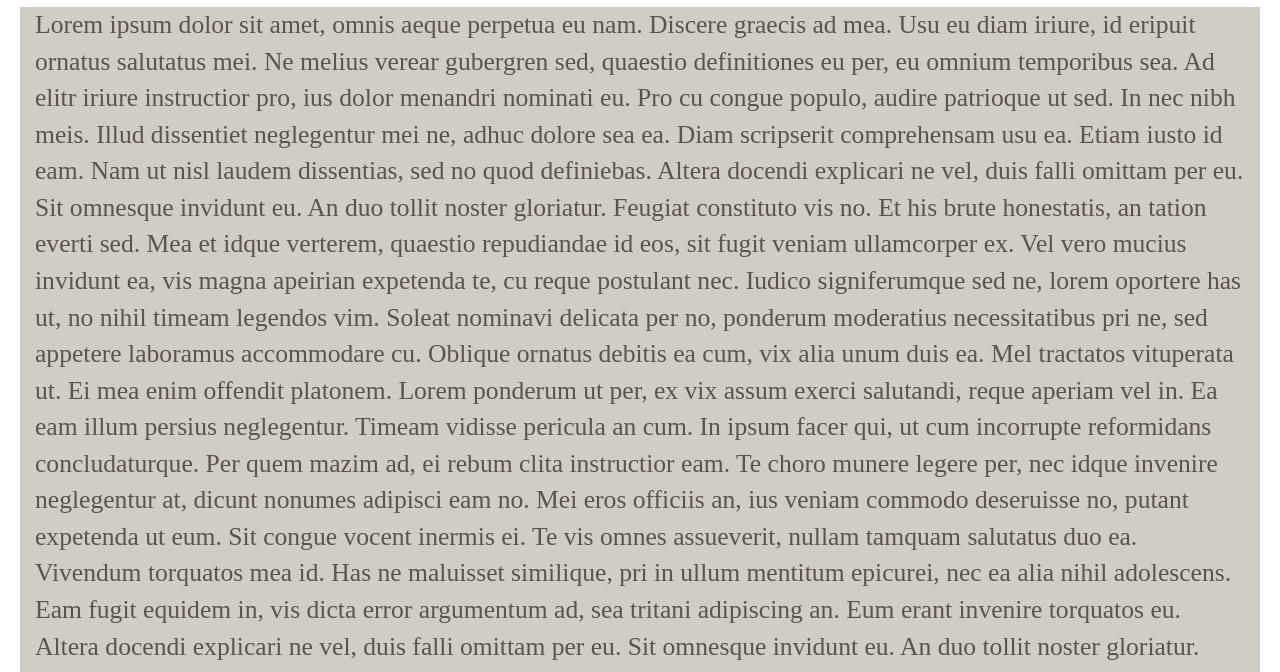
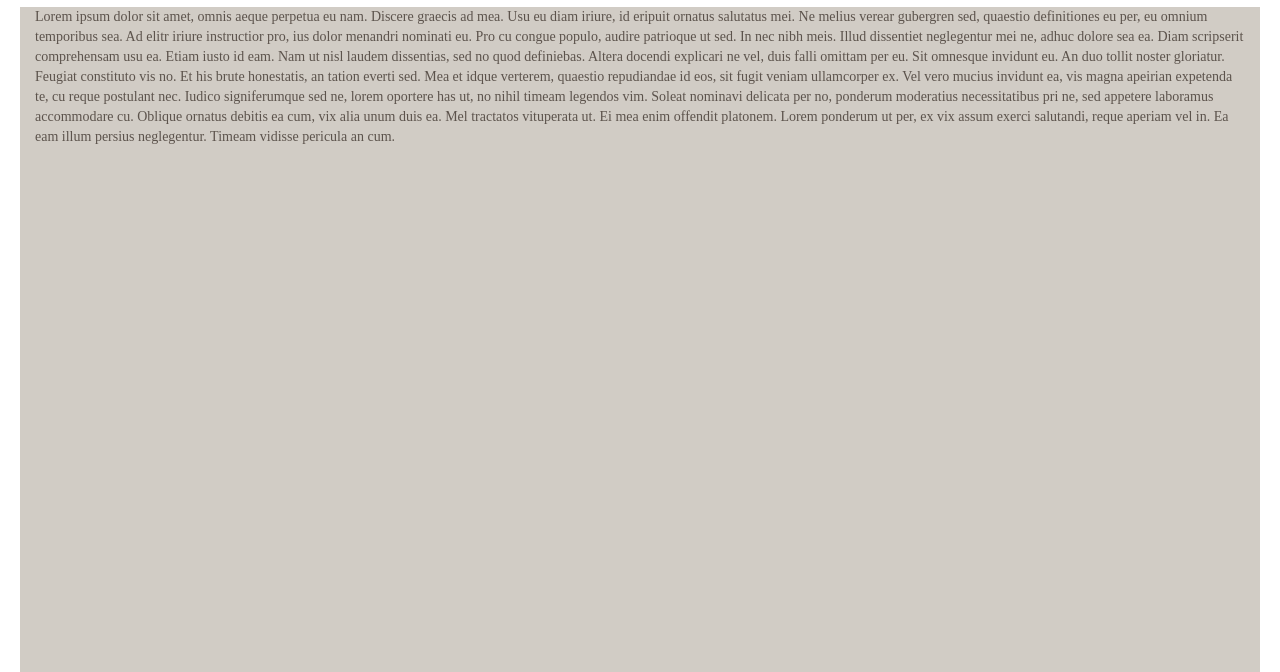
Before and after one commit to kzhang718/kzhang718.github.io, a plain HTML site: page module3-solution/index.html in a window 1280 px wide. Shown: the part 116-788 px from the top of the page. Drawn offline with Linux system fonts and the light colour scheme.

Commit message:
minor tweak

```diff
--- a/module3-solution/css/styles.css
+++ b/module3-solution/css/styles.css
@@ -41,5 +41,5 @@ body {
 .row {
   margin: 5px;
   background-color: rgb(209, 204, 197);
-  font-size: 2.0vw;
+  height: 1000px;
 }
--- a/module3-solution/index.html
+++ b/module3-solution/index.html
@@ -61,21 +61,7 @@
 
  Soleat nominavi delicata per no, ponderum moderatius necessitatibus pri ne, sed appetere laboramus accommodare cu. Oblique ornatus debitis ea cum, vix alia unum duis ea. Mel tractatos vituperata ut. Ei mea enim offendit platonem. Lorem ponderum ut per, ex vix assum exerci salutandi, reque aperiam vel in. Ea eam illum persius neglegentur.
 
- Timeam vidisse pericula an cum. In ipsum facer qui, ut cum incorrupte reformidans concludaturque. Per quem mazim ad, ei rebum clita instructior eam. Te choro munere legere per, nec idque invenire neglegentur at, dicunt nonumes adipisci eam no.
-
- Mei eros officiis an, ius veniam commodo deseruisse no, putant expetenda ut eum. Sit congue vocent inermis ei. Te vis omnes assueverit, nullam tamquam salutatus duo ea. Vivendum torquatos mea id. Has ne maluisset similique, pri in ullum mentitum epicurei, nec ea alia nihil adolescens. Eam fugit equidem in, vis dicta error argumentum ad, sea tritani adipiscing an.
-
- Eum erant invenire torquatos eu. Altera docendi explicari ne vel, duis falli omittam per eu. Sit omnesque invidunt eu. An duo tollit noster gloriatur. Feugiat constituto vis no.
-
- Et his brute honestatis, an tation everti sed. Mea et idque verterem, quaestio repudiandae id eos, sit fugit veniam ullamcorper ex. Vel vero mucius invidunt ea, vis magna apeirian expetenda te, cu reque postulant nec. Iudico signiferumque sed ne, lorem oportere has ut, no nihil timeam legendos vim.
-
- Soleat nominavi delicata per no, ponderum moderatius necessitatibus pri ne, sed appetere laboramus accommodare cu. Oblique ornatus debitis ea cum, vix alia unum duis ea. Mel tractatos vituperata ut. Ei mea enim offendit platonem. Lorem ponderum ut per, ex vix assum exerci salutandi, reque aperiam vel in. Ea eam illum persius neglegentur.
-
- Timeam vidisse pericula an cum. In ipsum facer qui, ut cum incorrupte reformidans concludaturque. Per quem mazim ad, ei rebum clita instructior eam. Te choro munere legere per, nec idque invenire neglegentur at, dicunt nonumes adipisci eam no.
-
- Mei eros officiis an, ius veniam commodo deseruisse no, putant expetenda ut eum. Sit congue vocent inermis ei. Te vis omnes assueverit, nullam tamquam salutatus duo ea. Vivendum torquatos mea id. Has ne maluisset similique, pri in ullum mentitum epicurei, nec ea alia nihil adolescens. Eam fugit equidem in, vis dicta error argumentum ad, sea tritani adipiscing an.
-
- Eum erant invenire torquatos eu.
+ Timeam vidisse pericula an cum.
       </div>
     </div>
   </div>
```
